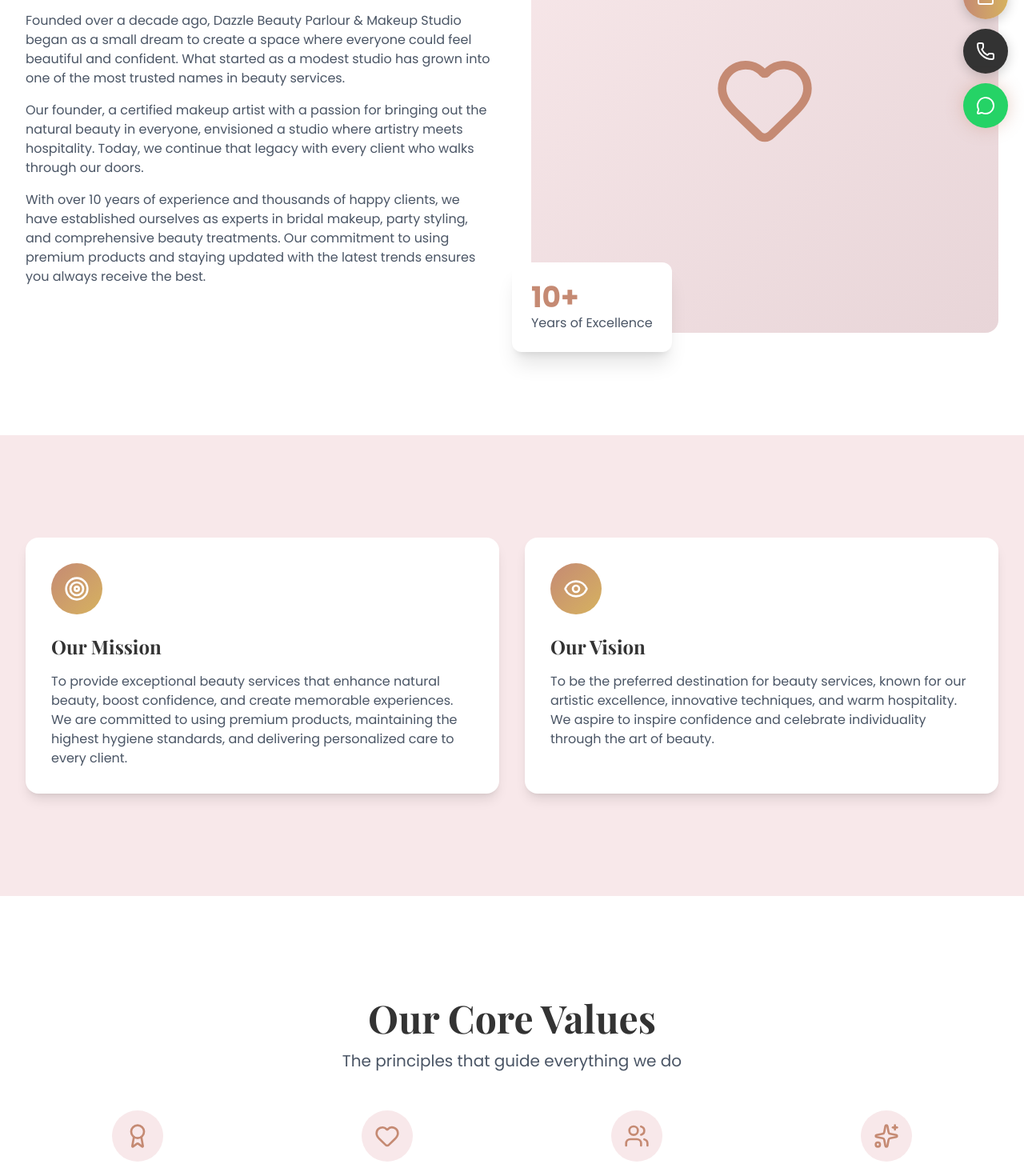
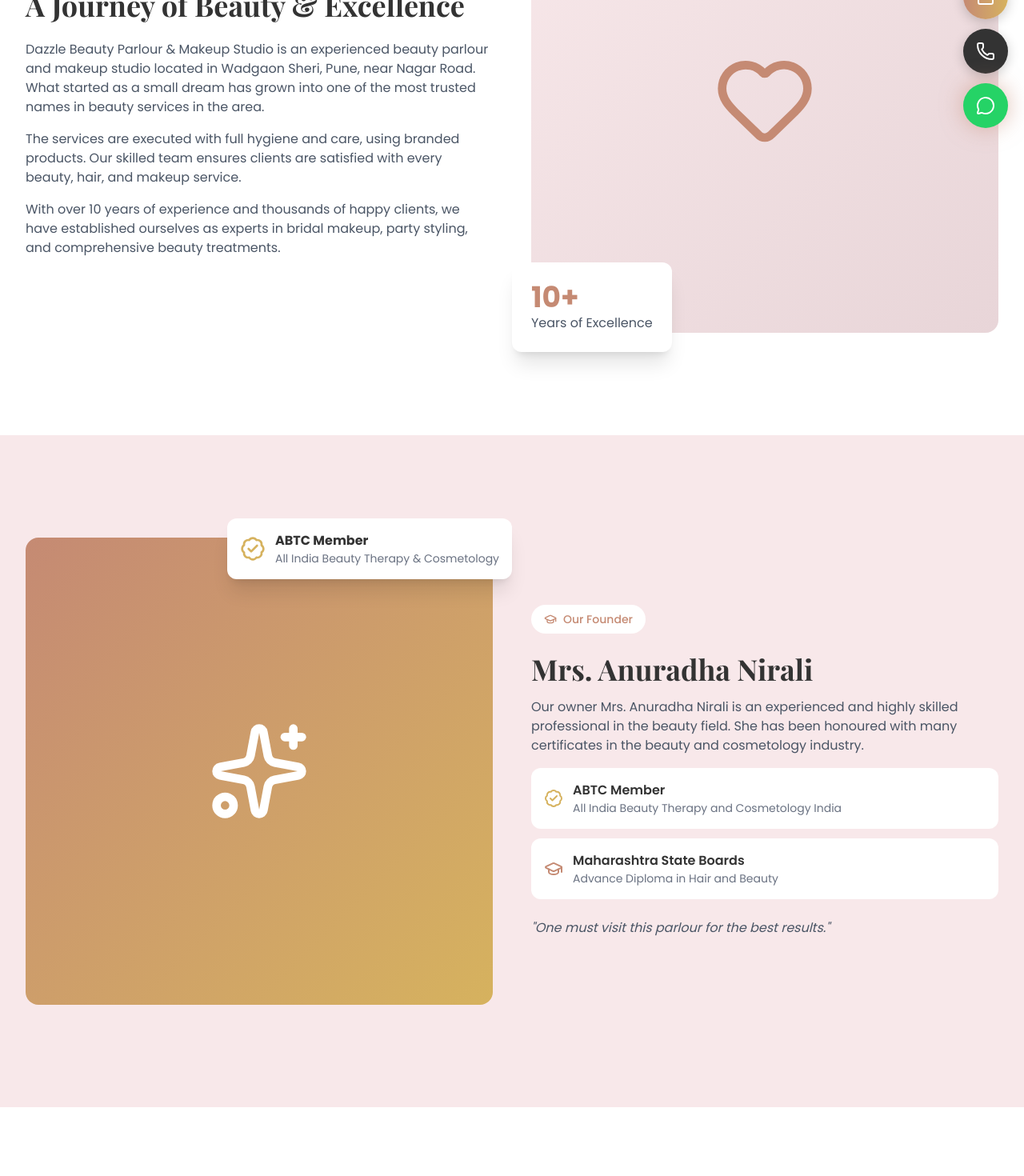
Before and after one commit to CodeITinfotech/beautyparlor, a Next.js app: page /about in a window 1280 px wide. Shown: the part 620-2090 px from the top of the page at 80% size. Built offline with nearby package versions, Linux system fonts and the light colour scheme.

Commit message:
Update About page with owner info - Mrs. Anuradha Nirali, ABTC Member, Maharashtra State Boards Advance Diploma

```diff
--- a/src/app/about/page.tsx
+++ b/src/app/about/page.tsx
@@ -2,7 +2,7 @@ import { Metadata } from "next";
 import { SectionHeading } from "@/components/ui/SectionHeading";
 import { CTASection } from "@/components/sections/CTASection";
 import { businessInfo } from "@/data/business";
-import { Award, Heart, Sparkles, Users, Target, Eye } from "lucide-react";
+import { Award, Heart, Sparkles, Users, Target, Eye, BadgeCheck, GraduationCap } from "lucide-react";
 
 export const metadata: Metadata = {
   title: "About Us",
@@ -37,13 +37,13 @@ export default function AboutPage() {
                 A Journey of Beauty & Excellence
               </h2>
               <p className="text-gray-600 mb-4">
-                Founded over a decade ago, {businessInfo.name} began as a small dream to create a space where everyone could feel beautiful and confident. What started as a modest studio has grown into one of the most trusted names in beauty services.
+                {businessInfo.name} is an experienced beauty parlour and makeup studio located in Wadgaon Sheri, Pune, near Nagar Road. What started as a small dream has grown into one of the most trusted names in beauty services in the area.
               </p>
               <p className="text-gray-600 mb-4">
-                Our founder, a certified makeup artist with a passion for bringing out the natural beauty in everyone, envisioned a studio where artistry meets hospitality. Today, we continue that legacy with every client who walks through our doors.
+                The services are executed with full hygiene and care, using branded products. Our skilled team ensures clients are satisfied with every beauty, hair, and makeup service.
               </p>
               <p className="text-gray-600">
-                With over 10 years of experience and thousands of happy clients, we have established ourselves as experts in bridal makeup, party styling, and comprehensive beauty treatments. Our commitment to using premium products and staying updated with the latest trends ensures you always receive the best.
+                With over 10 years of experience and thousands of happy clients, we have established ourselves as experts in bridal makeup, party styling, and comprehensive beauty treatments.
               </p>
             </div>
             <div className="relative">
@@ -59,8 +59,59 @@ export default function AboutPage() {
         </div>
       </section>
 
+      {/* Owner Section */}
+      <section className="section-padding bg-[#F8E8EA]">
+        <div className="container-custom">
+          <div className="grid grid-cols-1 lg:grid-cols-2 gap-12 items-center">
+            <div className="order-2 lg:order-1 relative">
+              <div className="aspect-square bg-gradient-to-br from-[#C58A73] to-[#D6B25E] rounded-2xl flex items-center justify-center">
+                <Sparkles className="w-32 h-32 text-white" />
+              </div>
+              <div className="absolute -top-6 -right-6 bg-white rounded-xl shadow-xl p-4 flex items-center gap-3">
+                <BadgeCheck className="w-8 h-8 text-[#D6B25E]" />
+                <div>
+                  <div className="font-bold text-[#333333]">ABTC Member</div>
+                  <div className="text-sm text-gray-500">All India Beauty Therapy & Cosmetology</div>
+                </div>
+              </div>
+            </div>
+            <div className="order-1 lg:order-2">
+              <span className="inline-flex items-center gap-2 px-4 py-2 bg-white text-[#C58A73] rounded-full text-sm font-medium mb-6">
+                <GraduationCap className="w-4 h-4" />
+                Our Founder
+              </span>
+              <h2 className="text-3xl md:text-4xl font-bold text-[#333333] mb-4" style={{ fontFamily: 'Playfair Display, serif' }}>
+                Mrs. Anuradha Nirali
+              </h2>
+              <p className="text-gray-600 mb-4">
+                Our owner Mrs. Anuradha Nirali is an experienced and highly skilled professional in the beauty field. She has been honoured with many certificates in the beauty and cosmetology industry.
+              </p>
+              <div className="space-y-3">
+                <div className="flex items-center gap-3 bg-white p-4 rounded-xl">
+                  <BadgeCheck className="w-6 h-6 text-[#D6B25E] flex-shrink-0" />
+                  <div>
+                    <div className="font-semibold text-[#333333]">ABTC Member</div>
+                    <div className="text-sm text-gray-500">All India Beauty Therapy and Cosmetology India</div>
+                  </div>
+                </div>
+                <div className="flex items-center gap-3 bg-white p-4 rounded-xl">
+                  <GraduationCap className="w-6 h-6 text-[#C58A73] flex-shrink-0" />
+                  <div>
+                    <div className="font-semibold text-[#333333]">Maharashtra State Boards</div>
+                    <div className="text-sm text-gray-500">Advance Diploma in Hair and Beauty</div>
+                  </div>
+                </div>
+              </div>
+              <p className="text-gray-600 mt-6 italic">
+                "One must visit this parlour for the best results."
+              </p>
+            </div>
+          </div>
+        </div>
+      </section>
+
       {/* Mission & Vision */}
-      <section className="section-padding bg-[#F8E8EA]">
+      <section className="section-padding">
         <div className="container-custom">
           <div className="grid grid-cols-1 md:grid-cols-2 gap-8">
             <div className="bg-white rounded-2xl p-8 shadow-lg">
@@ -71,7 +122,7 @@ export default function AboutPage() {
                 Our Mission
               </h3>
               <p className="text-gray-600">
-                To provide exceptional beauty services that enhance natural beauty, boost confidence, and create memorable experiences. We are committed to using premium products, maintaining the highest hygiene standards, and delivering personalized care to every client.
+                To provide exceptional beauty services with full hygiene and care. We are committed to using branded/premium products, maintaining the highest standards, and delivering personalized beauty solutions to every client.
               </p>
             </div>
             <div className="bg-white rounded-2xl p-8 shadow-lg">
@@ -82,7 +133,7 @@ export default function AboutPage() {
                 Our Vision
               </h3>
               <p className="text-gray-600">
-                To be the preferred destination for beauty services, known for our artistic excellence, innovative techniques, and warm hospitality. We aspire to inspire confidence and celebrate individuality through the art of beauty.
+                To be the preferred beauty destination in Pune, known for skilled work, artistic excellence, innovative techniques, and warm hospitality. We aspire to inspire confidence and celebrate individuality through the art of beauty.
               </p>
             </div>
           </div>
@@ -90,7 +141,7 @@ export default function AboutPage() {
       </section>
 
       {/* Values */}
-      <section className="section-padding">
+      <section className="section-padding bg-[#F8E8EA]">
         <div className="container-custom">
           <SectionHeading
             title="Our Core Values"
@@ -104,7 +155,7 @@ export default function AboutPage() {
               { icon: Sparkles, title: 'Innovation', desc: 'We stay updated with latest trends and techniques' },
             ].map((value, index) => (
               <div key={index} className="text-center">
-                <div className="w-16 h-16 mx-auto mb-4 rounded-full bg-[#F8E8EA] flex items-center justify-center">
+                <div className="w-16 h-16 mx-auto mb-4 rounded-full bg-white flex items-center justify-center">
                   <value.icon className="w-8 h-8 text-[#C58A73]" />
                 </div>
                 <h4 className="text-xl font-bold text-[#333333] mb-2" style={{ fontFamily: 'Playfair Display, serif' }}>
```
